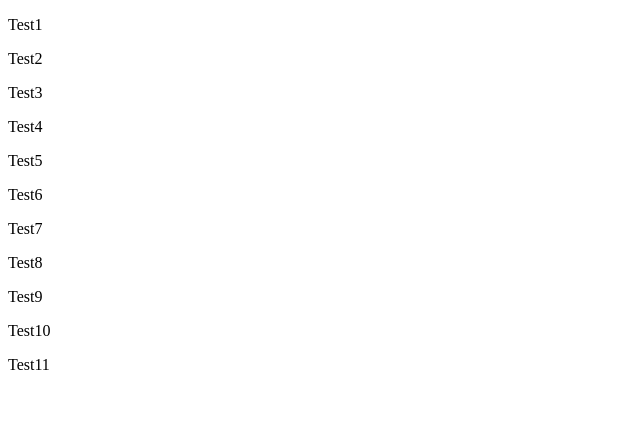
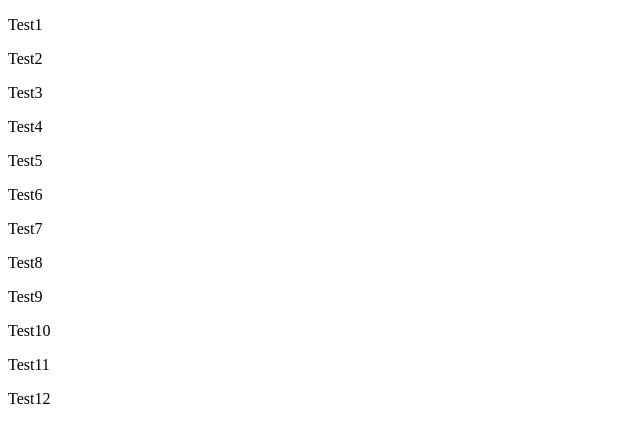
Before and after one commit to vitorpereira26r/webhook-test, a plain HTML site: page index.html in a window 1280 px wide. Shown: the full height of the page, 0-640 px from the left. Drawn offline with Linux system fonts and the light colour scheme.

Commit message:
test12 back in

```diff
--- a/index.html
+++ b/index.html
@@ -18,6 +18,7 @@
         <p>Test9</p>
         <p>Test10</p>
         <p>Test11</p>
+        <p>Test12</p>
     </div>
 </body>
 </html>
```
